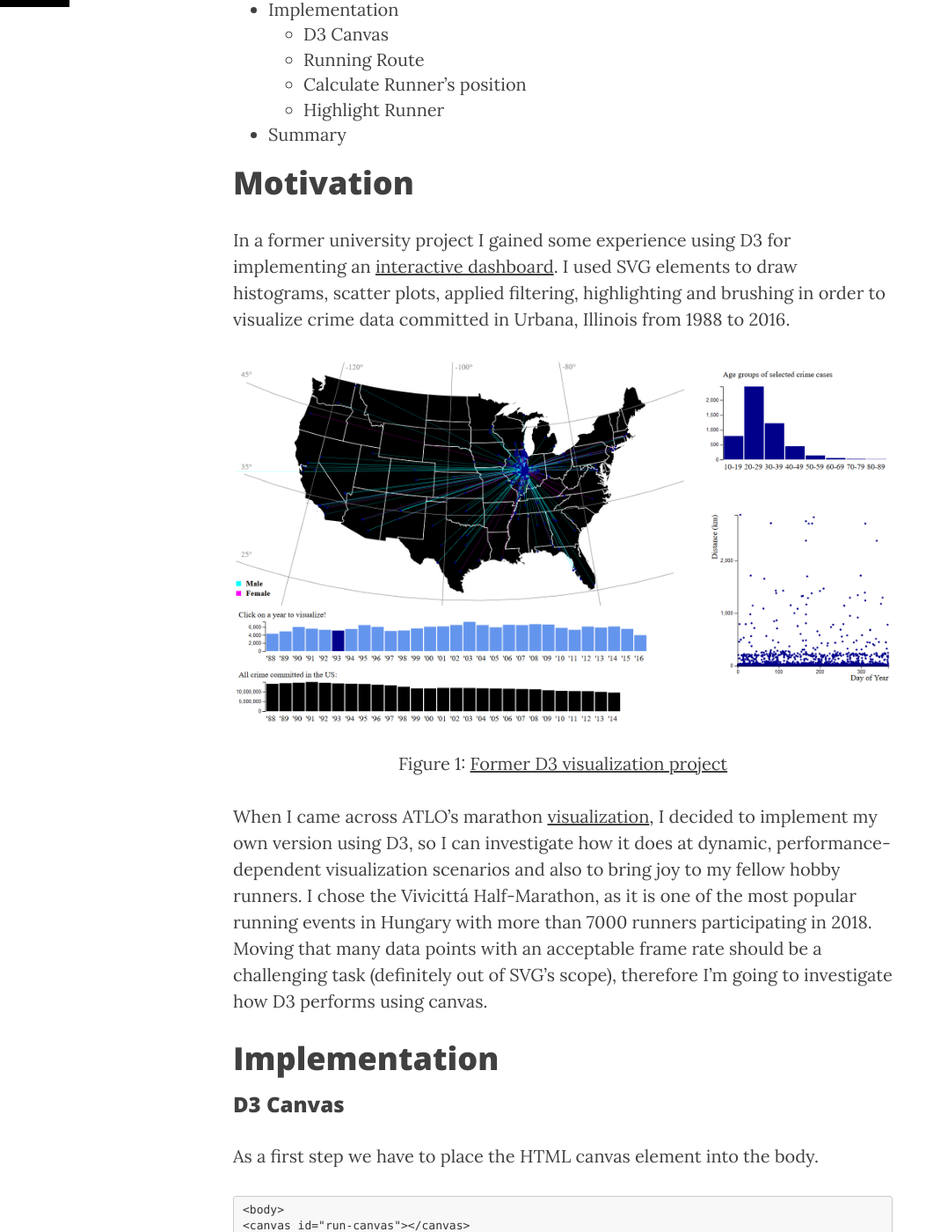
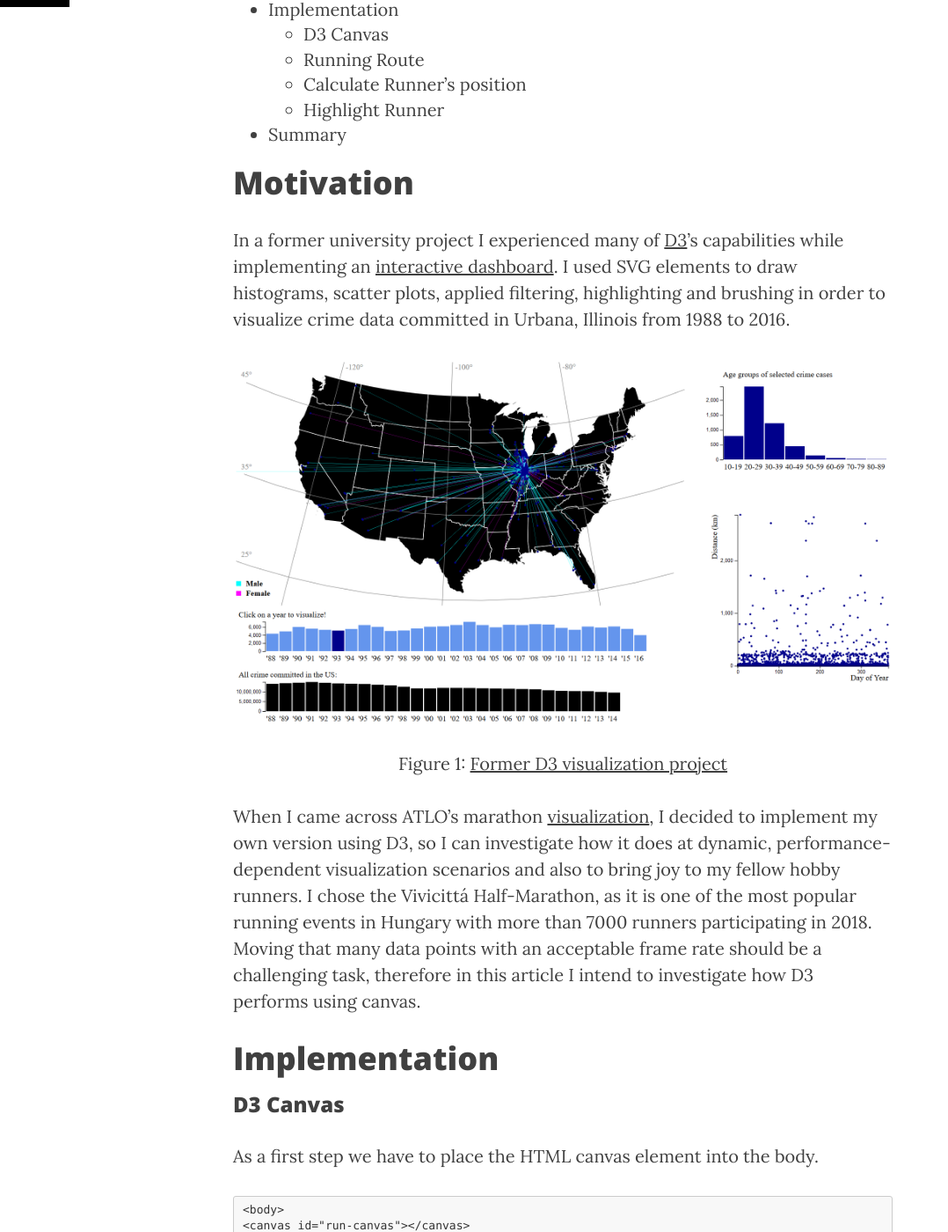
Before and after one commit to georgekatona/georgekatona.github.io, a Jekyll site: the page built from _posts/2019-04-04-Dynamic-Visualization-of-Running-Data.markdown, in a window 1280 px wide and 1400 px high, scrolled down 381 px. Shown: the whole window at 88% size, without its empty margins (0-1078 px from the left). Built offline with Jekyll 4.4.1, drawn with Linux system fonts in a browser that asks for light colours; nearby versions of some CDN libraries; comment, search, counter and statistics services are not loaded; some of the changed text lies outside the part shown.

Commit message:
Rephrase

```diff
--- a/_posts/2019-04-04-Dynamic-Visualization-of-Running-Data.markdown
+++ b/_posts/2019-04-04-Dynamic-Visualization-of-Running-Data.markdown
@@ -13,12 +13,12 @@ draft:	true
 
 # Motivation
 
-In a former university project I gained some experience using D3 for implementing an [interactive dashboard](https://georgekatona.com/urbana-crimes/index.html). I used SVG elements to draw histograms, scatter plots, applied filtering, highlighting and brushing in order to visualize crime data committed in Urbana, Illinois from 1988 to 2016.
+In a former university project I experienced many of [D3](https://d3js.org/)'s capabilities while implementing an [interactive dashboard](https://georgekatona.com/urbana-crimes/index.html). I used SVG elements to draw histograms, scatter plots, applied filtering, highlighting and brushing in order to visualize crime data committed in Urbana, Illinois from 1988 to 2016.
 
-![Former D3 visualization project](https://georgekatona.com/img/runvis/urbana.PNG)
+![Former D3 Visualization Project](https://georgekatona.com/img/runvis/urbana.PNG)
 <p align="center">Figure 1: <a href="https://georgekatona.com/urbana-crimes/index.html">Former D3 visualization project</a></p>
 
-When I came across ATLO's marathon [visualization](https://atlo.team/spar-budapest-maraton/?fbclid=IwAR3MlxaCr2Rt1OYC-QmUUxNyGiALdLOfUaVGR87Bn35uXHmfcNLD6Jd_70s), I decided to implement my own version using D3, so I can investigate how it does at dynamic, performance-dependent visualization scenarios and also to bring joy to my fellow hobby runners. I chose the Vivicittá Half-Marathon, as it is one of the most popular running events in Hungary with more than 7000 runners participating in 2018. Moving that many data points with an acceptable frame rate should be a challenging task (definitely out of SVG's scope), therefore I'm going to investigate how D3 performs using canvas.
+When I came across ATLO's marathon [visualization](https://atlo.team/spar-budapest-maraton/?fbclid=IwAR3MlxaCr2Rt1OYC-QmUUxNyGiALdLOfUaVGR87Bn35uXHmfcNLD6Jd_70s), I decided to implement my own version using D3, so I can investigate how it does at dynamic, performance-dependent visualization scenarios and also to bring joy to my fellow hobby runners. I chose the Vivicittá Half-Marathon, as it is one of the most popular running events in Hungary with more than 7000 runners participating in 2018. Moving that many data points with an acceptable frame rate should be a challenging task, therefore in this article I intend to investigate how D3 performs using canvas.
 
 # Implementation
 ### D3 Canvas
@@ -101,7 +101,7 @@ function getRandomOffset(running_id) {
 After adding regular HTML Button and Range elements to control timer, the circles for all runners can be drawn for each timestamp.
 
 ![Draw All Runners at Any Timestamp](https://georgekatona.com/img/runvis/datapoints.png)
-<p align="center">Figure 3: Displaying each runner at the position based on their individual speed</p>
+<p align="center">Figure 3: Displaying each runner at the position based on their individual speed.</p>
 
 ### Highlight Runner
 
@@ -132,7 +132,7 @@ Using D3 and canvas to dynamically draw thousands of moving elements has its adv
         <source src="https://georgekatona.com/img/runvis/run_animated.mp4" type="video/mp4">
     </video>
 </div>
-<p align="center">Figure 4: Prerendered final animation</p>
+<p align="center">Figure 4: Prerendered Final Animation</p>
 
 If you're interested in the final interactive result, you can find it [here](https://georgekatona.com/vivicitta/index.html). I appreciate any of your thoughts and impressions in the comments section.
 
```
